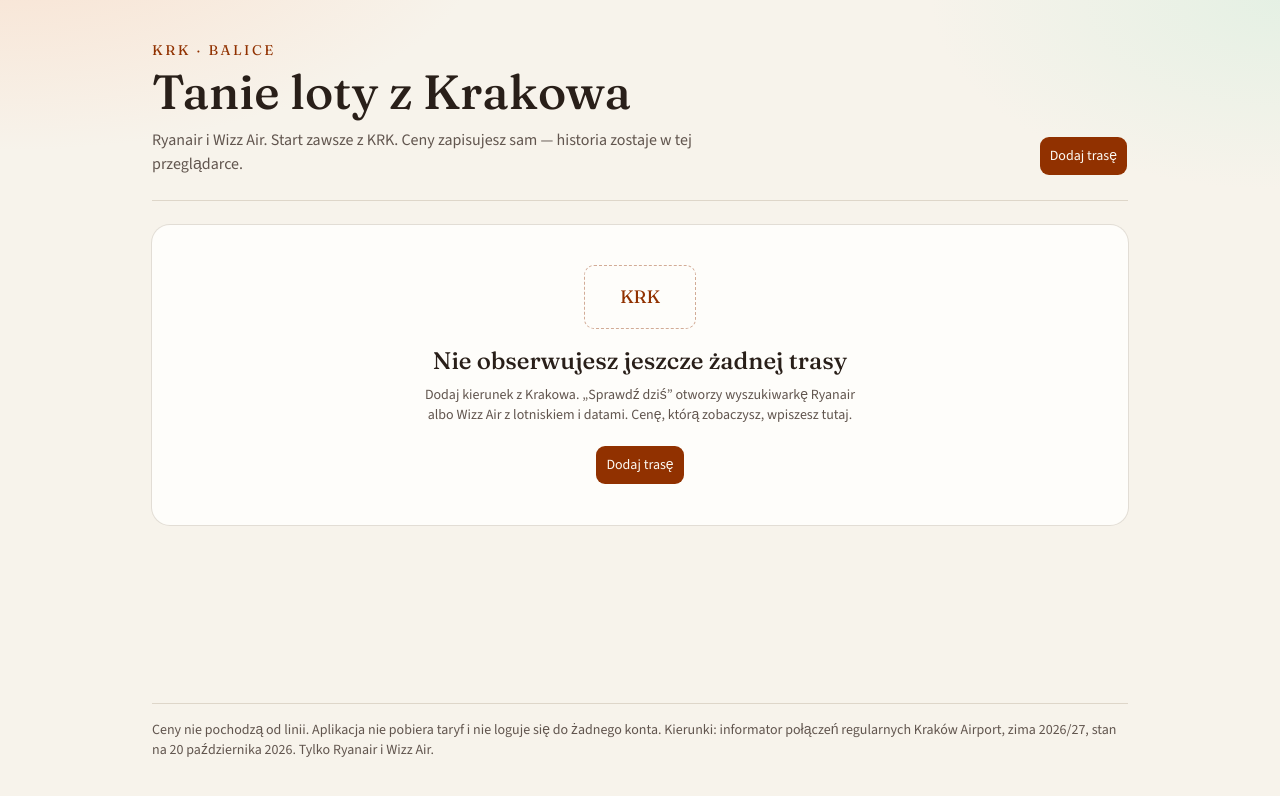
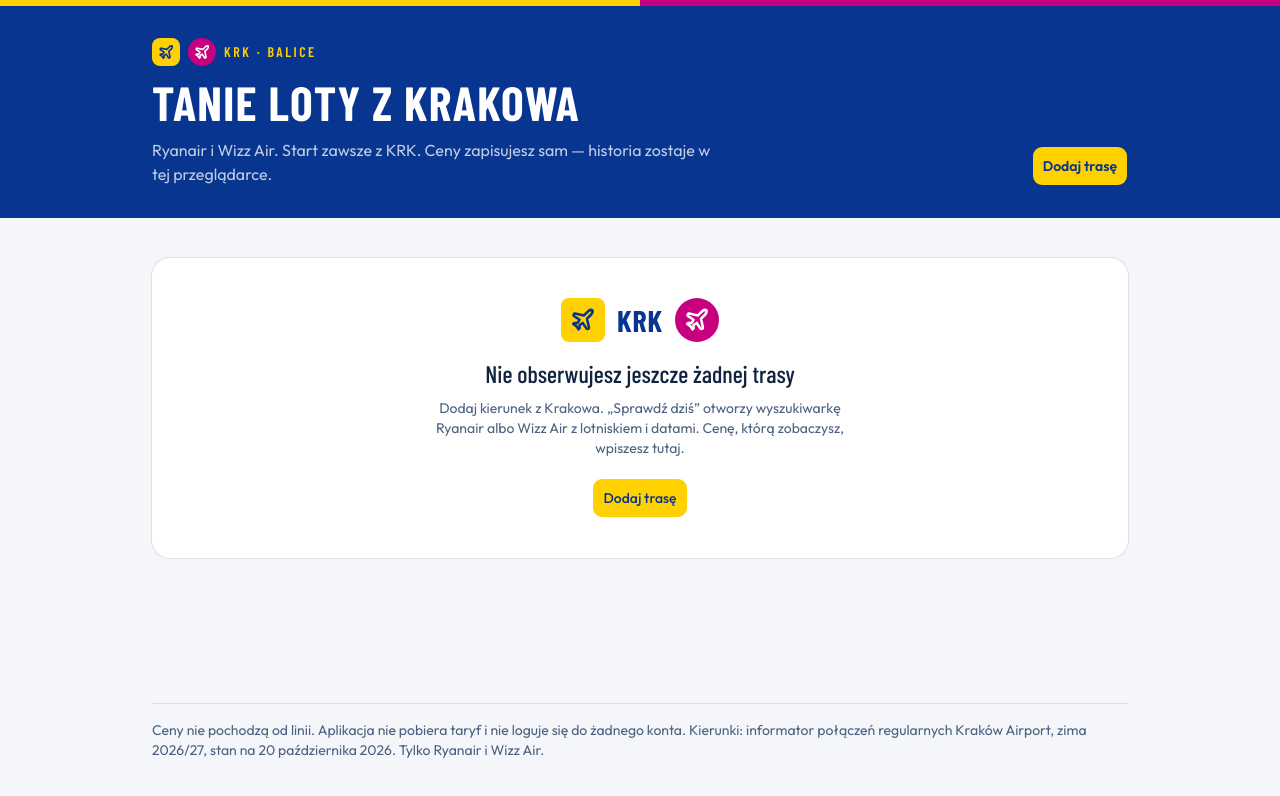
Before and after one commit to Patios/krakow-fare-tracker, a Next.js app: page / in a window 1280 px wide. Shown: the top 796 px of the page. Built offline with nearby package versions, Linux system fonts and the light colour scheme.

Commit message:
nowa szata

```diff
--- a/app/globals.css
+++ b/app/globals.css
@@ -7,9 +7,13 @@
 @theme inline {
   --color-background: var(--background);
   --color-foreground: var(--foreground);
-  --font-sans: var(--font-source-sans);
-  --font-mono: var(--font-source-sans);
-  --font-heading: var(--font-fraunces);
+  --font-sans: var(--font-outfit);
+  --font-mono: var(--font-outfit);
+  --font-heading: var(--font-display);
+  --color-ryanair: #073590;
+  --color-ryanair-yellow: #ffd100;
+  --color-wizz: #c6007e;
+  --color-wizz-soft: #fde8f4;
   --color-sidebar-ring: var(--sidebar-ring);
   --color-sidebar-border: var(--sidebar-border);
   --color-sidebar-accent-foreground: var(--sidebar-accent-foreground);
@@ -49,30 +53,30 @@
 }
 
 :root {
-  --background: oklch(0.966 0.012 85);
-  --foreground: oklch(0.25 0.02 55);
-  --card: oklch(0.995 0.004 95);
-  --card-foreground: oklch(0.25 0.02 55);
-  --popover: oklch(0.995 0.004 95);
-  --popover-foreground: oklch(0.25 0.02 55);
-  --primary: oklch(0.45 0.14 42);
-  --primary-foreground: oklch(0.985 0.01 95);
-  --secondary: oklch(0.94 0.016 85);
-  --secondary-foreground: oklch(0.28 0.02 55);
-  --muted: oklch(0.94 0.014 85);
-  --muted-foreground: oklch(0.46 0.02 55);
-  --accent: oklch(0.93 0.02 80);
-  --accent-foreground: oklch(0.28 0.02 55);
+  --background: #f4f6fa;
+  --foreground: #10233f;
+  --card: #ffffff;
+  --card-foreground: #10233f;
+  --popover: #ffffff;
+  --popover-foreground: #10233f;
+  --primary: #ffd100;
+  --primary-foreground: #073590;
+  --secondary: #fff6cc;
+  --secondary-foreground: #073590;
+  --muted: #e7edf6;
+  --muted-foreground: #4c6180;
+  --accent: #e8eef8;
+  --accent-foreground: #073590;
   --destructive: oklch(0.577 0.245 27.325);
-  --border: oklch(0.88 0.02 80);
-  --input: oklch(0.88 0.02 80);
-  --ring: oklch(0.45 0.14 42);
+  --border: #d7e0ee;
+  --input: #d7e0ee;
+  --ring: #073590;
   color-scheme: light;
-  --chart-1: oklch(0.87 0 0);
-  --chart-2: oklch(0.556 0 0);
-  --chart-3: oklch(0.439 0 0);
-  --chart-4: oklch(0.371 0 0);
-  --chart-5: oklch(0.269 0 0);
+  --chart-1: #ffd100;
+  --chart-2: #073590;
+  --chart-3: #c6007e;
+  --chart-4: #4c6180;
+  --chart-5: #10233f;
   --radius: 0.625rem;
   --sidebar: oklch(0.985 0 0);
   --sidebar-foreground: oklch(0.145 0 0);
@@ -85,29 +89,29 @@
 }
 
 .dark {
-  --background: oklch(0.145 0 0);
-  --foreground: oklch(0.985 0 0);
-  --card: oklch(0.205 0 0);
-  --card-foreground: oklch(0.985 0 0);
-  --popover: oklch(0.205 0 0);
-  --popover-foreground: oklch(0.985 0 0);
-  --primary: oklch(0.922 0 0);
-  --primary-foreground: oklch(0.205 0 0);
-  --secondary: oklch(0.269 0 0);
-  --secondary-foreground: oklch(0.985 0 0);
-  --muted: oklch(0.269 0 0);
-  --muted-foreground: oklch(0.708 0 0);
-  --accent: oklch(0.269 0 0);
-  --accent-foreground: oklch(0.985 0 0);
+  --background: #071428;
+  --foreground: #f4f7fb;
+  --card: #10233f;
+  --card-foreground: #f4f7fb;
+  --popover: #10233f;
+  --popover-foreground: #f4f7fb;
+  --primary: #ffd100;
+  --primary-foreground: #073590;
+  --secondary: #1a335c;
+  --secondary-foreground: #ffd100;
+  --muted: #1a335c;
+  --muted-foreground: #b7c4d8;
+  --accent: #1a335c;
+  --accent-foreground: #ffd100;
   --destructive: oklch(0.704 0.191 22.216);
-  --border: oklch(1 0 0 / 10%);
-  --input: oklch(1 0 0 / 15%);
-  --ring: oklch(0.556 0 0);
-  --chart-1: oklch(0.87 0 0);
-  --chart-2: oklch(0.556 0 0);
-  --chart-3: oklch(0.439 0 0);
-  --chart-4: oklch(0.371 0 0);
-  --chart-5: oklch(0.269 0 0);
+  --border: oklch(1 0 0 / 12%);
+  --input: oklch(1 0 0 / 16%);
+  --ring: #ffd100;
+  --chart-1: #ffd100;
+  --chart-2: #8eb0ef;
+  --chart-3: #c6007e;
+  --chart-4: #b7c4d8;
+  --chart-5: #f4f7fb;
   --sidebar: oklch(0.205 0 0);
   --sidebar-foreground: oklch(0.985 0 0);
   --sidebar-primary: oklch(0.488 0.243 264.376);
--- a/app/layout.tsx
+++ b/app/layout.tsx
@@ -1,15 +1,16 @@
 import type { Metadata } from "next";
-import { Fraunces, Source_Sans_3 } from "next/font/google";
+import { Barlow_Condensed, Outfit } from "next/font/google";
 import "./globals.css";
 
-const sourceSans = Source_Sans_3({
+const outfit = Outfit({
   subsets: ["latin", "latin-ext"],
-  variable: "--font-source-sans",
+  variable: "--font-outfit",
 });
 
-const fraunces = Fraunces({
+const barlow = Barlow_Condensed({
   subsets: ["latin", "latin-ext"],
-  variable: "--font-fraunces",
+  weight: ["500", "600", "700"],
+  variable: "--font-display",
 });
 
 export const metadata: Metadata = {
@@ -22,7 +23,7 @@
   return (
     <html
       lang="pl"
-      className={`${sourceSans.variable} ${fraunces.variable} h-full antialiased`}
+      className={`${outfit.variable} ${barlow.variable} h-full antialiased`}
     >
       <body className="min-h-full flex flex-col">{children}</body>
     </html>
--- /dev/null
+++ b/components/airline-mark.tsx
@@ -0,0 +1,52 @@
+import { Plane } from "lucide-react";
+import { AIRLINE_LABEL } from "@/lib/airports";
+import type { Airline } from "@/lib/types";
+import { cn } from "@/lib/utils";
+
+export function AirlineMark({
+  airline,
+  variant = "tile",
+  className,
+}: {
+  airline: Airline;
+  variant?: "tile" | "glyph";
+  className?: string;
+}) {
+  const icon = <Plane aria-hidden strokeWidth={2.4} className={variant === "tile" ? "size-[58%]" : "size-full"} />;
+
+  if (variant === "glyph") {
+    return (
+      <span className={cn("inline-flex size-4 shrink-0", className)} aria-hidden>
+        {icon}
+      </span>
+    );
+  }
+
+  return (
+    <span
+      className={cn(
+        "inline-flex size-7 shrink-0 items-center justify-center",
+        airline === "ryanair" ? "rounded-md bg-ryanair-yellow text-ryanair" : "rounded-full bg-wizz text-white",
+        className,
+      )}
+      aria-hidden
+    >
+      {icon}
+    </span>
+  );
+}
+
+export function AirlineChip({ airline, className }: { airline: Airline; className?: string }) {
+  return (
+    <span
+      className={cn(
+        "inline-flex h-7 items-center gap-1.5 rounded-full pr-2.5 pl-1 text-xs font-semibold",
+        airline === "ryanair" ? "bg-secondary text-ryanair" : "bg-wizz-soft text-wizz",
+        className,
+      )}
+    >
+      <AirlineMark airline={airline} className="size-5" />
+      {AIRLINE_LABEL[airline]}
+    </span>
+  );
+}
--- a/components/fare-board.tsx
+++ b/components/fare-board.tsx
@@ -1,6 +1,7 @@
 "use client";
 
 import { useState, useSyncExternalStore } from "react";
+import { AirlineMark } from "@/components/airline-mark";
 import { AddRouteDialog } from "@/components/add-route-dialog";
 import { LogPriceDialog } from "@/components/log-price-dialog";
 import { RouteCard } from "@/components/route-card";
@@ -69,24 +70,36 @@
     <div className="relative flex flex-1 flex-col">
       <div
         aria-hidden
-        className="pointer-events-none absolute inset-0 -z-10 bg-[radial-gradient(900px_420px_at_0%_-10%,oklch(0.9_0.05_55/0.65),transparent_55%),radial-gradient(700px_380px_at_100%_0%,oklch(0.92_0.04_160/0.45),transparent_50%)]"
+        className="pointer-events-none absolute inset-0 -z-10 bg-[radial-gradient(880px_380px_at_-8%_-10%,rgb(255_209_0/0.42),transparent_58%),radial-gradient(720px_420px_at_108%_-6%,rgb(198_0_126/0.2),transparent_52%)]"
       />
-      <main className="mx-auto flex w-full max-w-5xl flex-1 flex-col gap-6 px-4 py-6 sm:px-6 sm:py-10">
-        <header className="flex flex-col gap-5 border-b border-border pb-6 sm:flex-row sm:items-end sm:justify-between">
+      <header className="bg-ryanair text-white">
+        <div className="flex h-1.5" aria-hidden>
+          <div className="flex-1 bg-ryanair-yellow" />
+          <div className="flex-1 bg-wizz" />
+        </div>
+        <div className="mx-auto flex w-full max-w-5xl flex-col gap-5 px-4 py-6 sm:flex-row sm:items-end sm:justify-between sm:px-6 sm:py-8">
           <div className="max-w-2xl">
-            <p className="font-heading text-sm tracking-[0.18em] text-primary uppercase">KRK · Balice</p>
-            <h1 className="mt-2 font-heading text-4xl leading-none font-medium sm:text-5xl">
+            <div className="flex items-center gap-2">
+              <AirlineMark airline="ryanair" />
+              <AirlineMark airline="wizzair" />
+              <p className="font-heading text-sm font-semibold tracking-[0.18em] text-ryanair-yellow uppercase">
+                KRK · Balice
+              </p>
+            </div>
+            <h1 className="mt-3 font-heading text-4xl leading-none font-bold tracking-wide uppercase sm:text-5xl">
               Tanie loty z Krakowa
             </h1>
-            <p className="mt-3 max-w-xl text-base text-muted-foreground">
+            <p className="mt-3 max-w-xl text-base text-white/75">
               Ryanair i Wizz Air. Start zawsze z KRK. Ceny zapisujesz sam — historia zostaje w tej
               przeglądarce.
             </p>
           </div>
-          <Button type="button" className="h-10" onClick={openAdd} disabled={!ready}>
+          <Button type="button" className="h-10 font-semibold" onClick={openAdd} disabled={!ready}>
             Dodaj trasę
           </Button>
-        </header>
+        </div>
+      </header>
+      <main className="mx-auto flex w-full max-w-5xl flex-1 flex-col gap-6 px-4 py-6 sm:px-6 sm:py-10">
 
         {saveError ? (
           <p role="alert" className="rounded-lg bg-destructive/10 px-3 py-2 text-sm text-destructive">
@@ -271,8 +284,10 @@
 function EmptyState({ onAdd }: { onAdd: () => void }) {
   return (
     <section className="rounded-2xl bg-card px-5 py-10 text-center ring-1 ring-foreground/10">
-      <div className="mx-auto mb-4 flex h-16 w-28 items-center justify-center rounded-lg border border-dashed border-primary/40 font-heading text-lg text-primary">
-        KRK
+      <div className="mb-4 flex items-center justify-center gap-3">
+        <AirlineMark airline="ryanair" className="size-11" />
+        <span className="font-heading text-3xl font-bold tracking-wide text-ryanair">KRK</span>
+        <AirlineMark airline="wizzair" className="size-11" />
       </div>
       <h2 className="font-heading text-2xl font-medium">Nie obserwujesz jeszcze żadnej trasy</h2>
       <p className="mx-auto mt-2 max-w-md text-sm text-muted-foreground">
--- a/components/log-price-dialog.tsx
+++ b/components/log-price-dialog.tsx
@@ -1,6 +1,7 @@
 "use client";
 
 import { useState, type FormEvent } from "react";
+import { AirlineChip, AirlineMark } from "@/components/airline-mark";
 import { AIRLINE_LABEL } from "@/lib/airports";
 import { isIsoDate, parseAmount, todayIso } from "@/lib/format";
 import type { Airline } from "@/lib/types";
@@ -83,8 +84,8 @@
           </DialogHeader>
 
           {onlyAirline ? (
-            <p className="text-sm">
-              Linia: <span className="font-medium">{AIRLINE_LABEL[onlyAirline]}</span>
+            <p className="flex items-center gap-2 text-sm">
+              Linia: <AirlineChip airline={onlyAirline} />
             </p>
           ) : (
             <div className="grid gap-1.5">
@@ -102,6 +103,7 @@
                 <SelectContent>
                   {items.map((item) => (
                     <SelectItem key={item.value} value={item.value}>
+                      <AirlineMark airline={item.value} className="size-5" />
                       {item.label}
                     </SelectItem>
                   ))}
```
Also changed, not shown: components/destination-picker.tsx (+25 -11 lines), components/route-card.tsx (+34 -15 lines), app/icon.svg (added).
